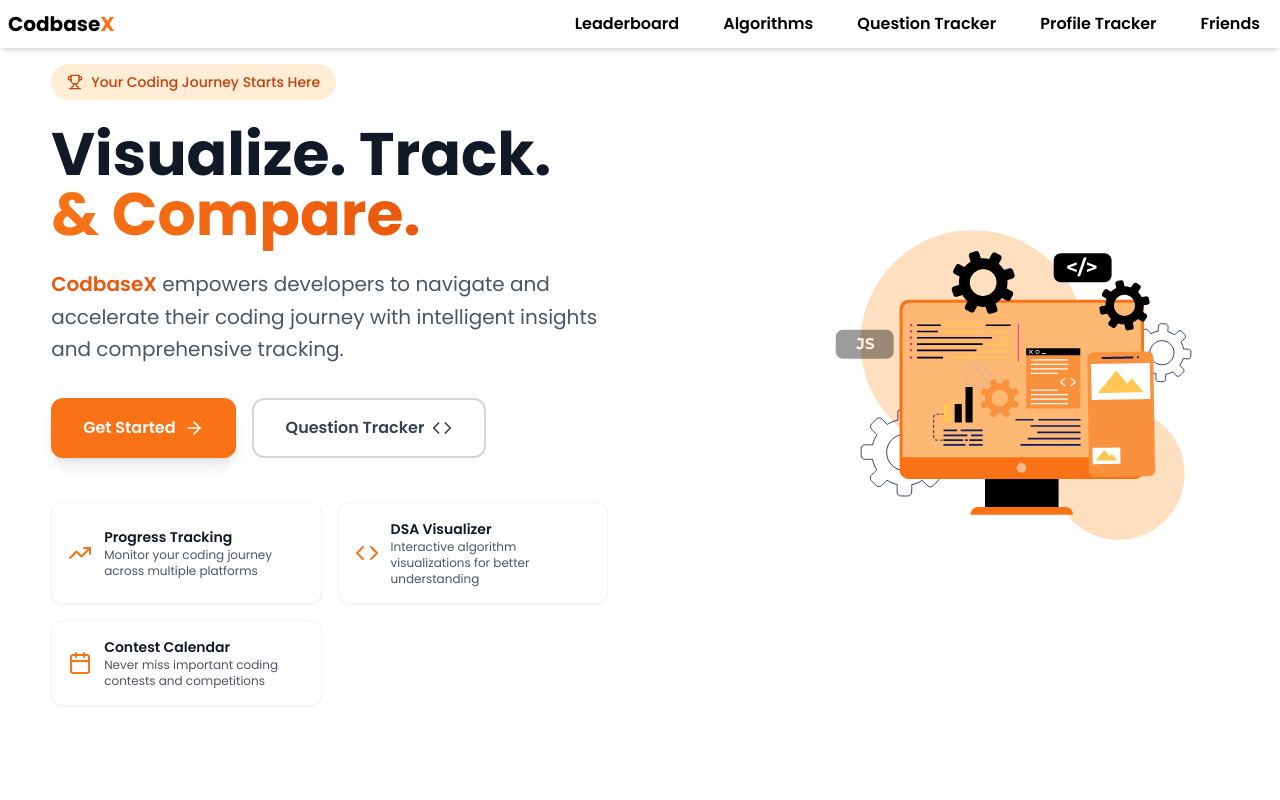
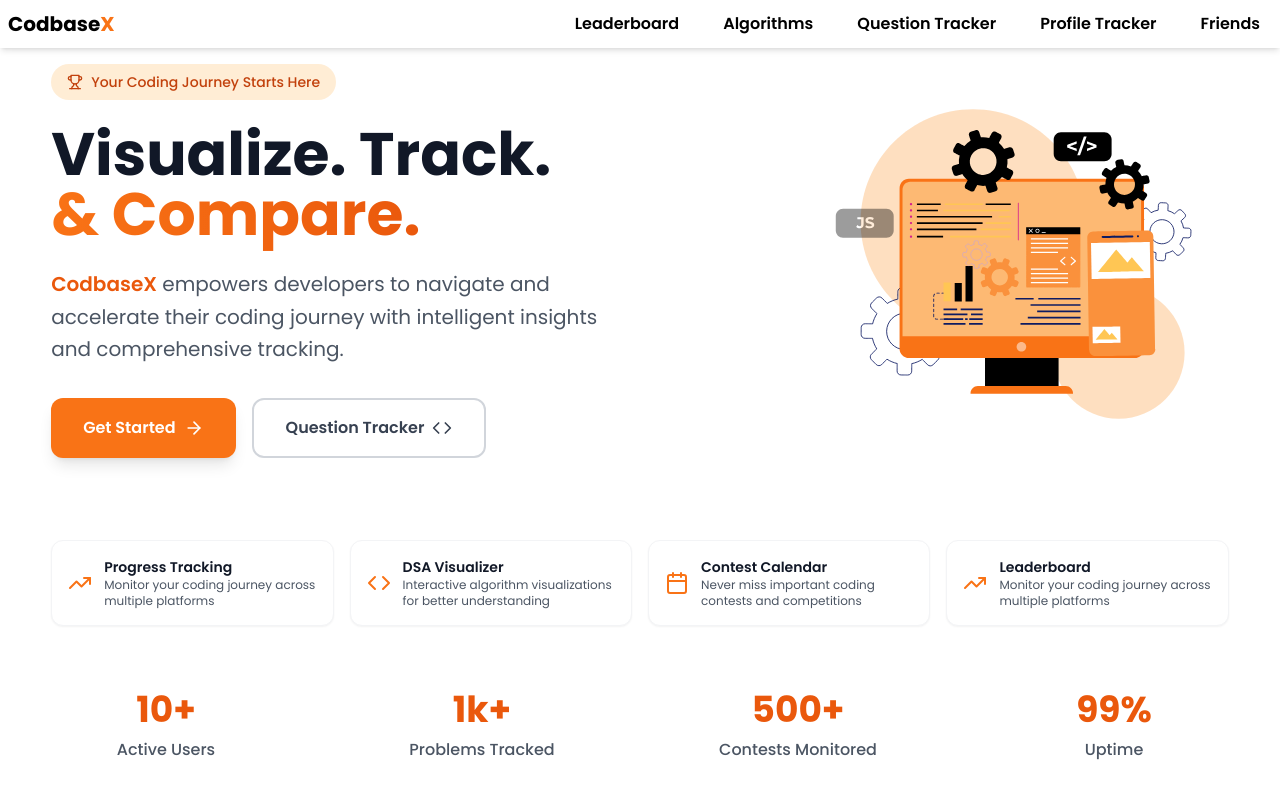
Before and after one commit to aryanchauhan1234/codbaseX, a React (Vite) app in the folder frontend/: page / in a window 1280 px wide. Shown: the top 800 px of the page. Built offline with nearby package versions, Linux system fonts and the light colour scheme; no server answers.

Commit message:
Update HomePage.jsx

```diff
--- a/frontend/src/pages/HomePage.jsx
+++ b/frontend/src/pages/HomePage.jsx
@@ -71,6 +71,11 @@ const HomePage = () => {
       title: "Contest Calendar",
       description: "Never miss important coding contests and competitions"
     },
+    {
+      icon: <TrendingUp className="w-6 h-6" />,
+      title: "Leaderboard ",
+      description: "Monitor your coding journey across multiple platforms"
+    },
     // {
     //   icon: <User className="w-6 h-6" />,
     //   title: "Portfolio Builder",
@@ -99,7 +104,7 @@ const HomePage = () => {
       <section className="relative overflow-hidden">
         <div className="absolute "></div>
         <div className="max-w-7xl px-[4%] py-16">
-          <div className="grid grid-cols-1 lg:grid-cols-2 gap-16 items-center">
+          <div className="grid grid-cols-1 md:grid-cols-2 gap-16">
             {/* Left Content */}
             <motion.div
               className="space-y-8"
@@ -143,26 +148,7 @@ const HomePage = () => {
               </div>
 
               {/* Feature Pills */}
-              <motion.div
-                className="grid grid-cols-2 gap-4 pt-3"
-                variants={staggerContainer}
-                initial="initial"
-                animate="animate"
-              >
-                {features.map((feature, index) => (
-                  <motion.div
-                    key={index}
-                    className="flex items-center space-x-3 p-4 bg-white rounded-xl shadow-sm border border-gray-100 gpu-accelerated"
-                    variants={fadeInUp}
-                  >
-                    <div className="text-orange-500">{feature.icon}</div>
-                    <div>
-                      <h3 className="font-semibold text-gray-900 text-sm">{feature.title}</h3>
-                      <p className="text-gray-600 text-xs">{feature.description}</p>
-                    </div>
-                  </motion.div>
-                ))}
-              </motion.div>
+
             </motion.div>
 
             {/* Right Animation - ✅ Optimized Lottie */}
@@ -189,6 +175,26 @@ const HomePage = () => {
         </div>
       </section>
 
+<motion.div
+                className="grid grid-cols-1 sm:grid-cols-2 md:grid-cols-4 gap-4 pt-3 px-[4%]"
+                variants={staggerContainer}
+                initial="initial"
+                animate="animate"
+              >
+                {features.map((feature, index) => (
+                  <motion.div
+                    key={index}
+                    className="flex items-center space-x-3 p-4 bg-white rounded-xl shadow-sm border border-gray-100 gpu-accelerated"
+                    variants={fadeInUp}
+                  >
+                    <div className="text-orange-500">{feature.icon}</div>
+                    <div>
+                      <h3 className="font-semibold text-gray-900 text-sm">{feature.title}</h3>
+                      <p className="text-gray-600 text-xs">{feature.description}</p>
+                    </div>
+                  </motion.div>
+                ))}
+              </motion.div>
       {/* Stats Section - ✅ Simplified animations */}
       <section className="py-16 bg-white">
         <div className="max-w-7xl mx-auto px-6">
@@ -208,17 +214,11 @@ const HomePage = () => {
         </div>
       </section>
 
+
       {/* Image Sections - ✅ Removed complex animations */}
       <section className="py-20 bg-gradient-to-r from-gray-50 to-orange-50">
         <div className="max-w-7xl mx-auto px-6">
           <div className="grid grid-cols-1 lg:grid-cols-2 gap-12 items-center">
-            {/* <div className="lg:order-1"> */}
-              {/* <ImageWithSkeleton
-                className="w-full h-64 lg:h-80 rounded-2xl shadow-lg object-cover"
-                // src="/photo1.png"
-                alt="Codeforces tracking"
-              /> */}
-            {/* </div> */}
 
             <div className="text-center lg:text-left lg:order-2">
               <h2 className="text-4xl lg:text-5xl font-bold text-gray-900 mb-6">
@@ -353,7 +353,7 @@ const HomePage = () => {
           <div className="relative group">
             <div className="absolute rounded-2xl blur opacity-20 group-hover:opacity-30 transition-opacity"></div>
             <ImageWithSkeleton
-              className="relative w-full h-80 lg:h-96 rounded-2xl shadow-2xl p-5"
+              className="relative w-full  rounded-2xl p-5"
               src="/photo4.png"
               alt="Contest tracking interface"
             />
@@ -393,7 +393,7 @@ const HomePage = () => {
             <div className="relative group">
               <div className="absolute rounded-2xl blur opacity-20 group-hover:opacity-30 transition-opacity"></div>
               <ImageWithSkeleton
-                className="relative w-full h-80 lg:h-96 rounded-2xl shadow-2xl transform group-hover:scale-105 transition-transform duration-300 p-5"
+                className="relative w-full h-[15%] lg:h-96 rounded-2xl shadow-2xl transform group-hover:scale-105 transition-transform duration-300 p-[1%]"
                 src="/portfolio.png"
                 alt="Portfolio preview"
               />
@@ -412,7 +412,11 @@ const HomePage = () => {
               <span className="bg-gradient-to-r from-orange-500 to-orange-600 bg-clip-text text-transparent">
                 UNLOCK
               </span>{" "}
-              your Codefolio CARD
+              your Base
+              <span className="bg-gradient-to-r from-orange-500 to-orange-600 bg-clip-text text-transparent">
+                X
+              </span>{" "}
+               CARD
             </h2>
             <p className="text-xl text-gray-600 mb-8">
               Get your personalized coding card to share your achievements with the world.
```
